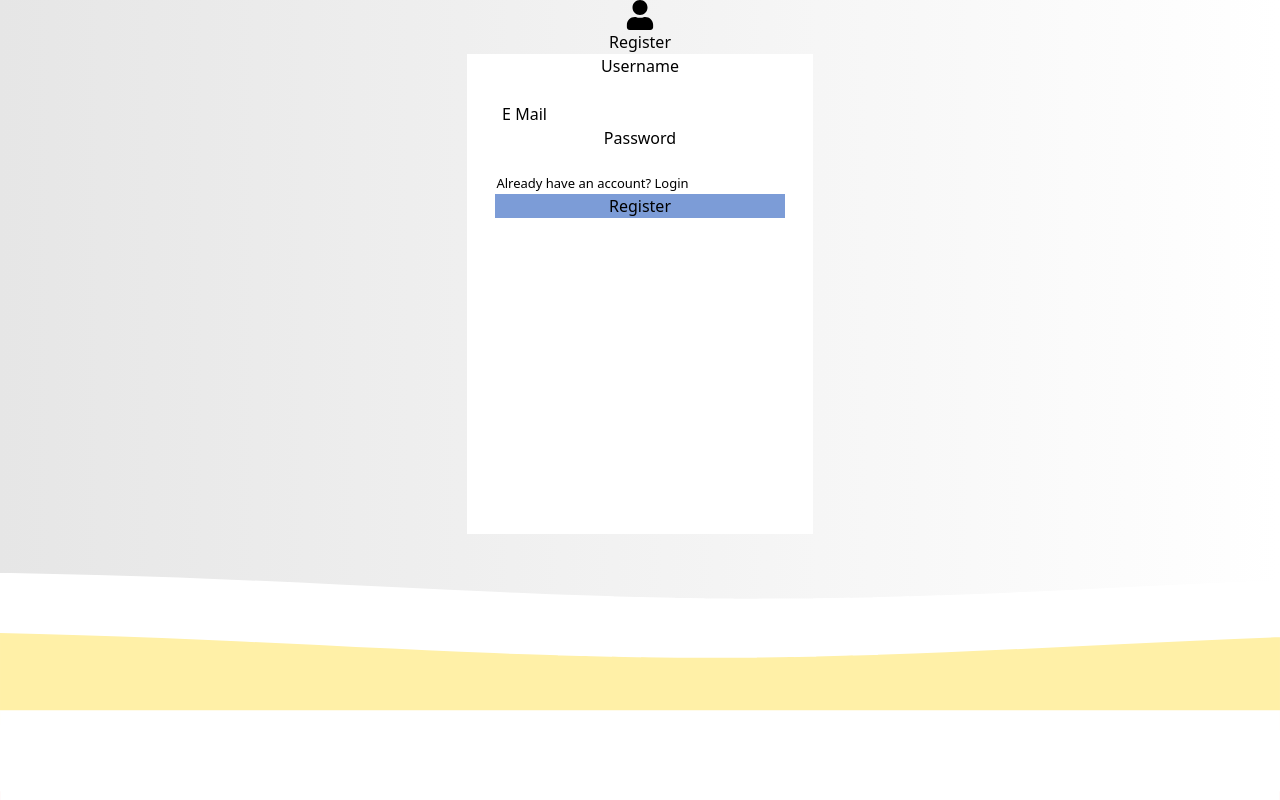
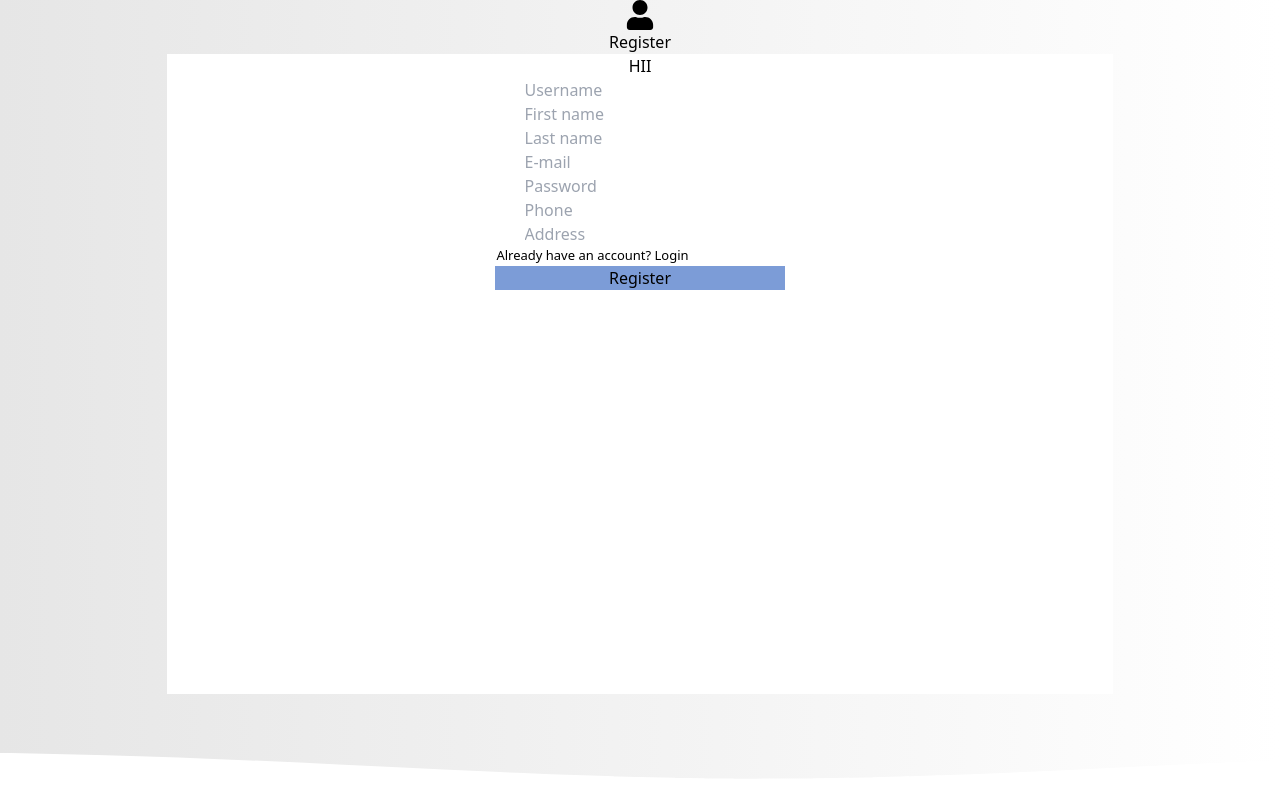
Before and after one commit to sarathlalnb/Scholarship-Management, a React (Vite) app: page /register in a window 1280 px wide. Built offline with nearby package versions, Linux system fonts and the light colour scheme; a web font is replaced by a local one.

Commit message:
register UI

```diff
--- a/src/App.css
+++ b/src/App.css
@@ -2,17 +2,18 @@
   background: linear-gradient(to left, #ffffff, #e6e6e6);
   height: 100vh;
   width: 100vw;
-  position: fixed;
+  position: absolute;
+  overflow-x: hidden;
 }
 
 .color-div {
   background-color: white;
-  width: 27%;
-  height: 60%;
+  width: 946px;
+  height: 80vh;
 }
 
 .form-floating {
-  width: 290px
+  width: 390px
 }
 
 .reg-div {
@@ -32,6 +33,6 @@
 .waves {
   width: 100%;
   z-index: 99;
-  margin-top: 0px;
+  margin-top: 20px;
   padding: 0px;
 }
--- a/src/Pages/Register.jsx
+++ b/src/Pages/Register.jsx
@@ -1,49 +1,63 @@
 import Lottie from 'lottie-react'
 import React from 'react'
 import { FaUser } from 'react-icons/fa'
-import {  Link } from 'react-router-dom'
+import { Link } from 'react-router-dom'
 import waves from '../waves2.json'
 
 function Register() {
   return (
     <div>    <center>
-    <div className='bg-image '>
-      <div className='flex justify-center gap-2 mt-8'>
+      <div className='bg-image'>
+        <div className='flex justify-center gap-2 mt-3'>
           <FaUser className='userLogo text-black font-bold' />
           <h2 className=' text-black text-[20px] font-bold '> Register</h2>
         </div>
 
-      <div className='color-div row-auto rounded shadow mt-3' >
-        <div className=' mt-3 '>
-
-          <form className='mt-4 py-7' >
-          <div class="form-floating flex flex-col">
-            <label for="floatingPassword" className=' -ms-52 text-slate-500 '>Username</label>
-              <input type="type" class="form-control rounded shadow-2xl border-2 h-9" id="floatingPassword" />
+        <div className='color-div row-auto rounded-lg lg:grid grid-cols-2 shadow mt-3 py-5' >
+          <div className='col-span-1 border-r-2 border-r-yellow-50'>
+            <h1>HII</h1>
           </div>
 
-            <div class="form-floating flex flex-col mt-5">
-            <label for="floatingPassword" className=' -ms-60 text-slate-500 '>E Mail</label>
-              <input type="password" class="form-control rounded shadow-2xl border-2 h-9" id="floatingPassword" />
+          <div className='col-span-1 mt-3 '>
+
+            <form className='mt-2 ' >
+              <div class="form-floating flex flex-col">
+                <input type="text" class="form-control rounded shadow-2xl border-2 border-gray-100 h-9 p-2" id="floatingPassword" placeholder='Username' />
               </div>
 
-            <div class="form-floating flex flex-col mt-5">
-            <label for="floatingPassword" className=' -ms-52 text-slate-500 '>Password</label>
-              <input type="password" class="form-control rounded shadow-2xl border-2 h-9" id="floatingPassword" />
+              <div class="form-floating flex flex-col mt-3">
+                <input type="text" class="form-control rounded shadow-2xl border-2  border-gray-100 h-9 p-2" id="floatingPassword" placeholder='First name' />
+              </div>
+
+              <div class="form-floating flex flex-col mt-3">
+                <input type="text" class="form-control rounded shadow-2xl border-2  border-gray-100 h-9 p-2" id="floatingPassword" placeholder='Last name' />
+              </div>
+              <div class="form-floating flex flex-col mt-3">
+                <input type="email" class="form-control rounded shadow-2xl border-2  border-gray-100 h-9 p-2" id="floatingPassword" placeholder='E-mail' />
+              </div>
+              <div class="form-floating flex flex-col mt-3">
+                <input type="password" class="form-control rounded shadow-2xl border-2  border-gray-100 h-9 p-2" id="floatingPassword" placeholder='Password' />
+              </div>
+              <div class="form-floating flex flex-col mt-3">
+                <input type="number" class="form-control rounded shadow-2xl border-2 h-9 p-2  border-gray-100" id="floatingPassword" placeholder='Phone' />
+              </div>
+              <div class="form-floating flex flex-col mt-3">
+                <input type="text-area" class="form-control rounded shadow-2xl border-2 h-9 p-2  border-gray-100" id="floatingPassword" placeholder='Address' />
               </div>
               <div className='mt-5'>
-              <p className='reg'>Already have an account? <Link to={'/login'} className='underline'>Login </Link>  </p>
+                <p className='reg font-semibold'>Already have an account? <Link to={'/login'} className='underline'>Login </Link>  </p>
               </div>
               <div className='reg-div flex justify-center drop-shadow-2xl rounded mt-4 bg-[#e6ac00]' >
-              <button variant='' type="submit" className='btn h-9 '>
+                <button variant='' type="submit" className='btn h-9 text-white'>
                   Register
                 </button>
               </div>
             </form>
           </div>
+
         </div>
         <div className='waves'>
-        <Lottie animationData={waves} loop={true}/>
+          <Lottie animationData={waves} loop={true} />
         </div>
       </div>
     </center></div>
@@ -51,3 +65,6 @@ function Register() {
 }
 
 export default Register
+
+
+{/*  */ }
```
Lines whose indentation alone changed are shown as unchanged.
